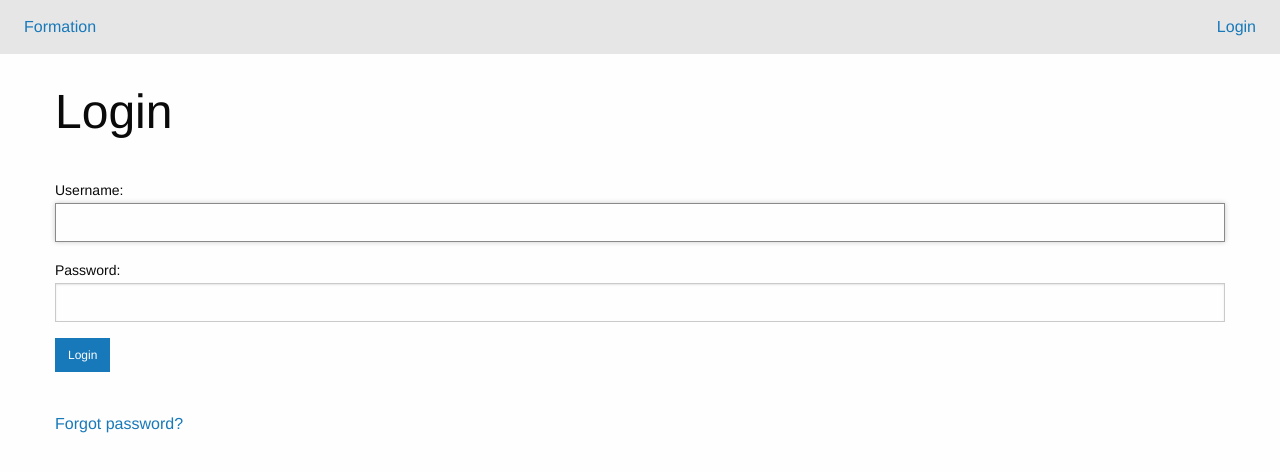
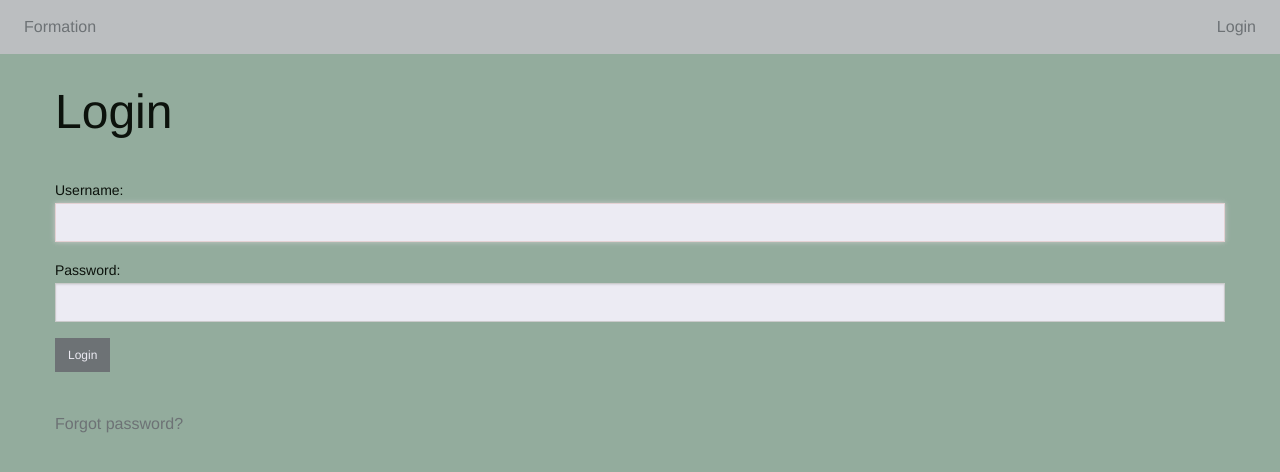
Before and after one commit to asommer70/formation, a Django app: page /accounts/login/ in a window 1280 px wide. Shown: the top 472 px of the page. Run offline with Django 3.2, Linux system fonts and the light colour scheme.

Commit message:
Styled Foundation with some custom colors... not sure I'm 100% liking them, but good enough for now.  Also, working on adding a favicon.

```diff
--- a/components/scss/_settings.scss
+++ b/components/scss/_settings.scss
@@ -69,18 +69,28 @@
 $global-font-size: 100%;
 $global-width: rem-calc(1200);
 $global-lineheight: 1.5;
+// $foundation-palette: (
+//   primary: #1779ba,
+//   secondary: #767676,
+//   success: #3adb76,
+//   warning: #ffae00,
+//   alert: #cc4b37,
+// );
 $foundation-palette: (
-  primary: #1779ba,
-  secondary: #767676,
-  success: #3adb76,
-  warning: #ffae00,
-  alert: #cc4b37,
+  primary: #6d7275,
+  secondary: #00adb5,
+  success: #4e9525,
+  warning: #ff5c00,
+  alert: #c20114,
 );
-$light-gray: #e6e6e6;
+//$light-gray: #e6e6e6;
+$light-gray: #c7d6d5;
 $medium-gray: #cacaca;
-$dark-gray: #8a8a8a;
-$black: #0a0a0a;
-$white: #fefefe;
+//$dark-gray: #8a8a8a;
+$dark-gray: #e4d1d3;
+//$black: #0a0a0a;
+$black: #0c120c;
+$white: #ecebf3;
 $body-background: $white;
 $body-font-color: $black;
 $body-font-family: 'Helvetica Neue', Helvetica, Roboto, Arial, sans-serif;
@@ -326,7 +336,7 @@ $callout-link-tint: 30%;
 // 14. Card
 // --------
 
-$card-background: $white;
+$card-background: white;
 $card-font-color: $body-font-color;
 $card-divider-background: $light-gray;
 $card-border: 1px solid $light-gray;
@@ -429,7 +439,7 @@ $select-background: $white;
 $select-triangle-color: $dark-gray;
 $select-radius: $global-radius;
 $input-color: $black;
-$input-placeholder-color: $medium-gray;
+$input-placeholder-color: lighten($black, 30%);
 $input-font-family: inherit;
 $input-font-size: rem-calc(16);
 $input-font-weight: $global-weight-normal;
@@ -847,7 +857,8 @@ $tooltip-radius: $global-radius;
 // -----------
 
 $topbar-padding: 0.5rem;
-$topbar-background: $light-gray;
+// $topbar-background: $light-gray;
+$topbar-background: lighten(map-get($foundation-palette, primary), 30%);
 $topbar-submenu-background: $topbar-background;
 $topbar-title-spacing: 0.5rem 1rem 0.5rem 0;
 $topbar-input-width: 200px;
--- a/components/scss/main.scss
+++ b/components/scss/main.scss
@@ -2,13 +2,40 @@
 @import 'settings';
 @import 'includes';
 
+// colors
+// $dark-blue: #014955;
+// $light-blue: #1687a7;
+// $sky-blue: #35d0ba;
+// $gray: #e4d1d3;
+// $light-gray: #edf0c7;
+// $red: #dd0a35;
+// $orange: #ff5c00;
+// $light-orange: #f8c43a;
+// $maroon: #c93d1b;
+// $black: #04322e;
+// $light-green: #4e9525;
+// $green: #2e5a1c;
+
+body {
+    background-color: #93ac9d;
+}
+
 .form-content {
     padding: 10px;
-    border: solid 1px black;
+    border: solid 1px $black;
 }
 
+.form-inner {
+    background-color: white;
+    padding: 20px;
+}
+
+.form-buttons, .form-comments, .form-attachments, .form-routing, .form-approvals {
+    background-color: white;
+}
+
+
 .route-dest-card {
-    // border: 1px solid  map-get($foundation-palette, secondary);
     width: 15em;
     float: left;
     margin-left: 1em;
--- a/templates/layout.html
+++ b/templates/layout.html
@@ -9,7 +9,8 @@
     <title>Formation | {% block title %}{% endblock %}</title>
     <link rel="stylesheet" href="{% static 'css/main.css' %}" />
     <meta name="viewport" content="width=device-width, initial-scale=1">
-    <!-- <link rel="icon" type="image/png" href="/assets/css/img/favicon-196x196.png" sizes="196x196"> -->
+    <link rel="icon" type="image/png" href="/assets/img/favicon-196x196.png" sizes="196x196">
+    <link rel="shortcut icon" href="/assets/img/favicon.ico" type="image/x-icon">
     <link rel="stylesheet" href="/assets/css/vendor/codemirror.css">
     <link rel="stylesheet" href="/assets/css/vendor/v-autocomplete.css">
     <link href="/assets/css/main.css" rel="stylesheet" />
```
Also changed, not shown: forms/templates/forms/form_detail.html (+43 -35 lines), inputs/templates/inputs/input_detail.html (+28 -16 lines), templates/form_vue.html (+6 -7 lines), assets/css/main.css, assets/img/favicon-196x196.png (added), assets/img/logo.svg (added), 2 other files.
